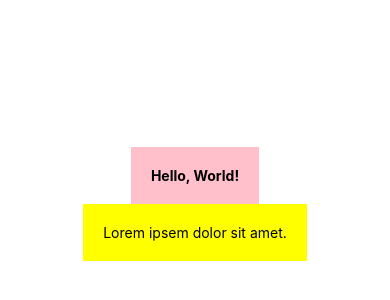
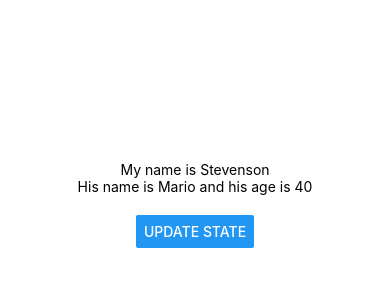
Before and after one commit to stevenson-yan/TDList, a React Native app: screen / in a window 390 px wide. Shown: the part 218-518 px from the top of the page. Built offline with nearby package versions, Linux system fonts and the light colour scheme.

Commit message:
Tutorial 4

```diff
--- a/App.js
+++ b/App.js
@@ -1,19 +1,22 @@
 import { StatusBar } from 'expo-status-bar';
-import React from 'react';
-import { StyleSheet, Text, View } from 'react-native';
+import React, { useState } from 'react';
+import { StyleSheet, Text, View, Button } from 'react-native';
 
 export default function App() {
+  const [name, setName] = useState('Stevenson');
+  const [person, setPerson] = useState({name: 'Mario', age: 40})
+
+  const clickHandler = () => {
+    setName('Linda');
+    setPerson({name: 'Luigi', age: 45})
+  }
+
   return (
     <View style={styles.container}>
-      <View style={styles.header}>
-        <Text style={styles.boldText}>
-          Hello, World!
-        </Text>
-      </View>
-      <View style={styles.body}>
-        <Text>
-          Lorem ipsem dolor sit amet.
-        </Text>
+      <Text>My name is {name}</Text>
+      <Text>His name is {person.name} and his age is {person.age}</Text>
+      <View style={styles.buttonContainer}>
+        <Button title='Update State' onPress={clickHandler}/>
       </View>
       <StatusBar style="auto" />
     </View>
@@ -27,15 +30,7 @@
     alignItems: 'center',
     justifyContent: 'center',
   },
-  header: {
-    backgroundColor: 'pink',
-    padding: 20,
-  },
-  boldText: {
-    fontWeight: 'bold',
-  },
-  body: {
-    backgroundColor: 'yellow',
-    padding: 20,
+  buttonContainer: {
+    marginTop: 20,
   }
 });
```
